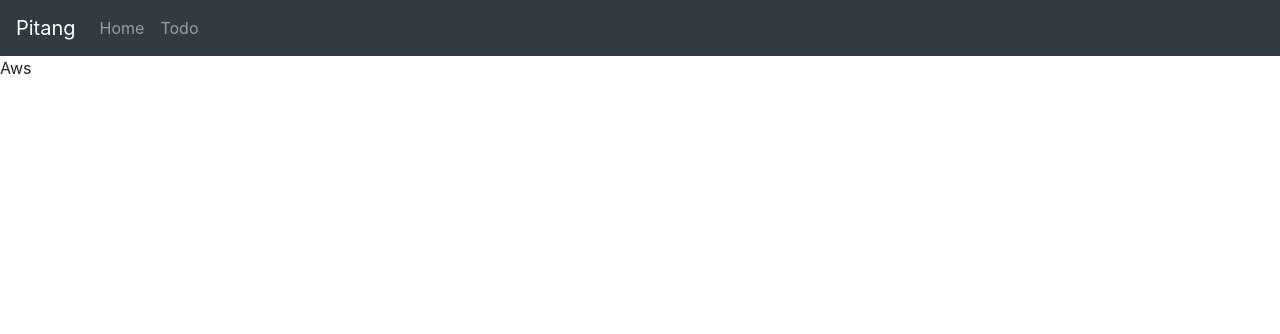
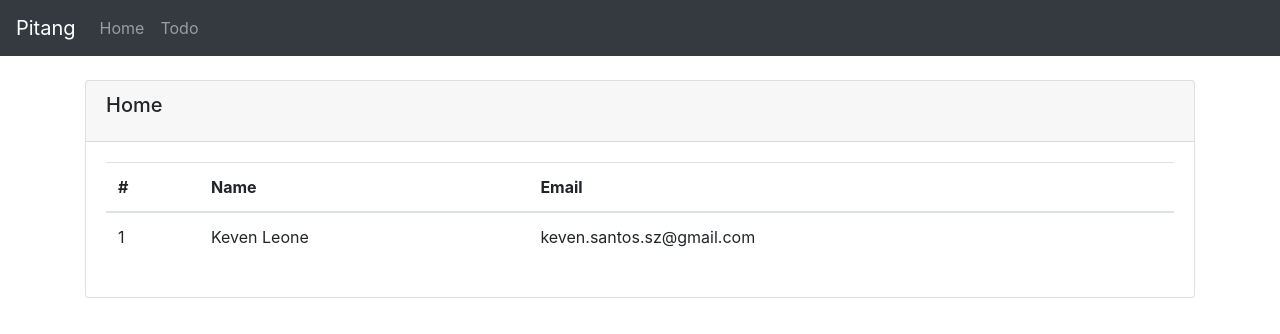
Before and after one commit to kevenleone/pit-01, a React (Create React App) app: page / in a window 1280 px wide. Shown: the top 334 px of the page. Built offline with nearby package versions, Linux system fonts and the light colour scheme; data requests are answered from the project's data file.

Commit message:
ListView component

```diff
--- a/db.json
+++ b/db.json
@@ -11,21 +11,18 @@
       "id": 2
     }
   ],
+  "user": [
+    {
+      "id": 1,
+      "name": "Keven Leone",
+      "email": "keven.santos.sz@gmail.com"
+    }
+  ],
   "todos": [
     {
-      "isDone": false,
-      "name": "wwwwwwww",
-      "id": 3
-    },
-    {
-      "isDone": false,
-      "name": "qqqq",
-      "id": 4
-    },
-    {
-      "isDone": false,
-      "name": "wwww",
-      "id": 5
+      "isDone": true,
+      "name": "qqqqxxxx",
+      "id": 11
     }
   ],
   "comments": [
--- a/package.json
+++ b/package.json
@@ -15,7 +15,8 @@
     "react-icons": "^4.2.0",
     "react-router-dom": "^5.2.0",
     "react-scripts": "4.0.2",
-    "web-vitals": "^1.0.1"
+    "web-vitals": "^1.0.1",
+    "react-toastify": "^7.0.3"
   },
   "scripts": {
     "start": "react-scripts start",
--- /dev/null
+++ b/src/components/ListView/index.jsx
@@ -0,0 +1,22 @@
+import React, { useState, useEffect } from 'react';
+import Table from '../Table';
+import api from '../../utils/api';
+
+const ListView = ({ columns, endpoint }) => {
+  const [rows, setRows] = useState([]);
+
+  const fetchData = async () => {
+    const response = await api.get(endpoint);
+    setRows(response.data);
+  };
+
+  useEffect(() => {
+    fetchData();
+  }, []);
+
+  return (
+    <Table columns={columns} rows={rows} />
+  );
+};
+
+export default ListView;
--- /dev/null
+++ b/src/components/Table/index.jsx
@@ -0,0 +1,29 @@
+import React from 'react';
+import { Table } from 'react-bootstrap';
+
+export default function index({ rows = [], columns = [] }) {
+  return (
+    <Table>
+      <thead>
+        <tr>
+          {columns.map((column) => (
+            <th key={column.value}>{column.value}</th>
+          ))}
+        </tr>
+      </thead>
+      <tbody>
+        {rows.map((row) => (
+          <tr key={row.id}>
+            {columns.map((column) => (
+              <td key={column.name}>
+                {column.render
+                  ? column.render(row[column.name])
+                  : row[column.name]}
+              </td>
+            ))}
+          </tr>
+        ))}
+      </tbody>
+    </Table>
+  );
+}
--- a/src/components/Todo/TodoForm.jsx
+++ b/src/components/Todo/TodoForm.jsx
@@ -2,6 +2,7 @@ import React, { useState } from 'react';
 import {
   Row, Form, Col, Button,
 } from 'react-bootstrap';
+import { toast } from 'react-toastify';
 import axios from '../../utils/api';
 
 export default function TodoForm({ todos, setTodos }) {
@@ -23,6 +24,8 @@ export default function TodoForm({ todos, setTodos }) {
       ]);
 
       setTodo('');
+
+      toast.info('Task created with success');
     } catch (error) {
       console.log(error.message);
     }
--- a/src/components/Todo/TodoList.jsx
+++ b/src/components/Todo/TodoList.jsx
@@ -1,6 +1,7 @@
 import React, { useState } from 'react';
 import { Table, Button, Form } from 'react-bootstrap';
 import { FaTrash, FaPencilAlt } from 'react-icons/fa';
+import { toast } from 'react-toastify';
 import axios from '../../utils/api';
 
 import Modal from '../Modal';
@@ -29,6 +30,7 @@ const TodoList = ({ setTodos, todos = [] }) => {
     try {
       await axios.put(`todos/${_editTodo.id}`, { ..._editTodo, isDone });
       setTodos(newTodos);
+      toast.info('Task updated with success');
     } catch (e) {
       console.error(e.message);
     }
@@ -46,6 +48,7 @@ const TodoList = ({ setTodos, todos = [] }) => {
     try {
       await axios.delete(`/todos/${id}`);
       setTodos(newTodos);
+      toast.info('Task deleted with success');
     } catch (e) {
       console.error(e);
     }
--- a/src/index.jsx
+++ b/src/index.jsx
@@ -1,9 +1,14 @@
 import React from 'react';
+import { ToastContainer } from 'react-toastify';
 import ReactDOM from 'react-dom';
 import App from './App';
 import 'bootstrap/dist/css/bootstrap.min.css';
+import 'react-toastify/dist/ReactToastify.css';
 
 ReactDOM.render(
-  <App />,
+  <>
+    <ToastContainer />
+    <App />
+  </>,
   document.getElementById('root'),
 );
--- a/src/pages/Home/index.jsx
+++ b/src/pages/Home/index.jsx
@@ -1,9 +1,26 @@
 import React from 'react';
+import Page from '../../components/Page';
+import ListView from '../../components/ListView';
+
+const columns = [
+  {
+    name: 'id',
+    value: '#',
+  },
+  {
+    name: 'name',
+    value: 'Name',
+  },
+  {
+    name: 'email',
+    value: 'Email',
+  },
+];
 
 export default function index() {
   return (
-    <div>
-      Aws
-    </div>
+    <Page title="Home">
+      <ListView columns={columns} endpoint="/user" />
+    </Page>
   );
 }
--- a/src/pages/Todo/index.jsx
+++ b/src/pages/Todo/index.jsx
@@ -1,5 +1,6 @@
 import React, { useState, useEffect } from 'react';
 
+import { toast } from 'react-toastify';
 import Page from '../../components/Page';
 import TodoForm from '../../components/Todo/TodoForm';
 import TodoList from '../../components/Todo/TodoList';
@@ -14,6 +15,17 @@ export default function index() {
     setTodos(response.data);
   };
 
+  const deleteAll = async () => {
+    for (const todo of todos) {
+      if (todo.isDone) {
+        await axios.delete(`/todos/${todo.id}`);
+        toast.info(`Task ${todo.name} removed with success`);
+      }
+    }
+
+    fetchData();
+  };
+
   useEffect(() => {
     fetchData();
   }, []);
@@ -26,7 +38,7 @@ export default function index() {
       <button
         type="button"
         className="btn btn-info"
-        onClick={() => setTodos([])}
+        onClick={deleteAll}
       >
         Clear Todos
       </button>
```
Also changed, not shown: 1 other file (tests, documents, lock files or other folders).
